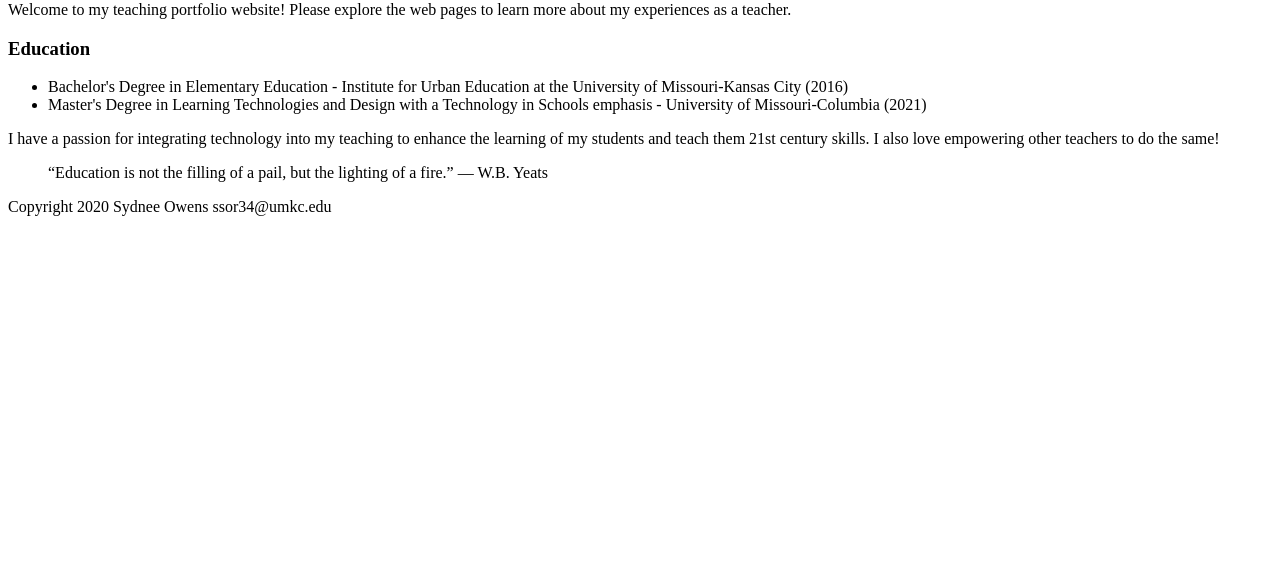
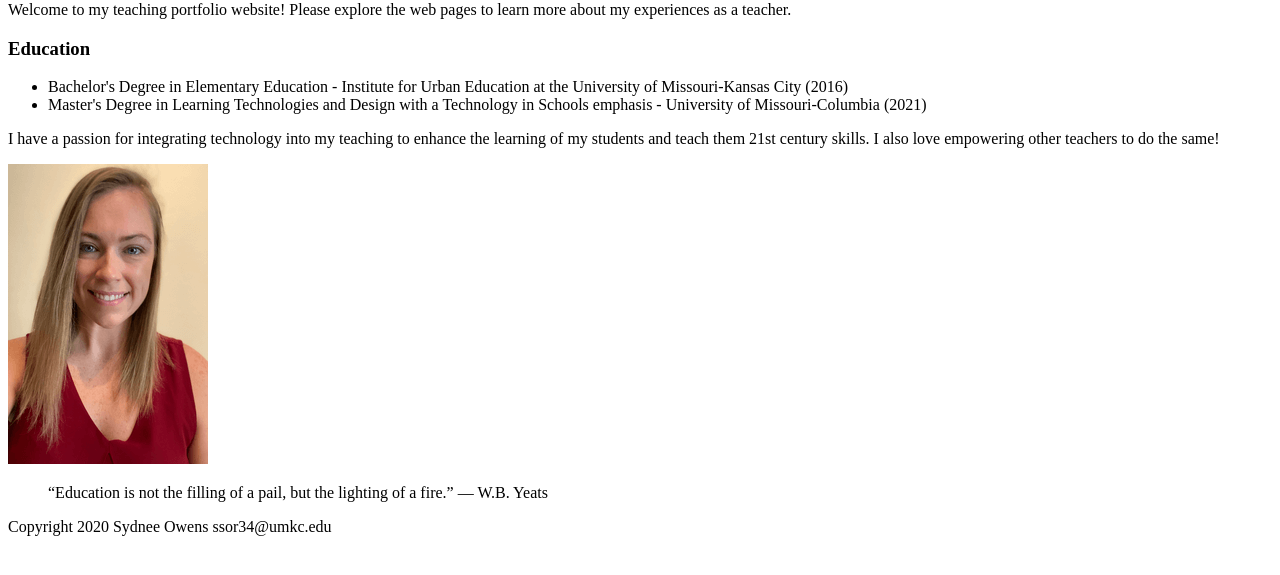
Before and after one commit to sydneeowens/sydneeowens.github.io, a plain HTML site: page islt_7310/index.html in a window 1280 px wide. Shown: the part 79-654 px from the top of the page. Drawn offline with Linux system fonts and the light colour scheme.

Commit message:
Add files via upload

```diff
--- a/islt_7310/index.html
+++ b/islt_7310/index.html
@@ -13,6 +13,7 @@
   <li>Master's Degree in Learning Technologies and Design with a Technology in Schools emphasis - University of Missouri-Columbia (2021)</li>
   </ul>
   <p>I have a passion for integrating technology into my teaching to enhance the learning of my students and teach them 21st century skills. I also love empowering other teachers to do the same!</p>
+    <img src="images/IMG_1060%20(3)%20(compressed).png" alt="This is a photo" height="300" width="200">
   <blockquote>“Education is not the filling of a pail, but the lighting of a fire.” ― W.B. Yeats</blockquote>
 <footer>Copyright 2020 Sydnee Owens ssor34@umkc.edu</footer>
 </body>
```
Also changed, not shown: islt_7310/images/IMG_1060 (3) (compressed).png (added).
